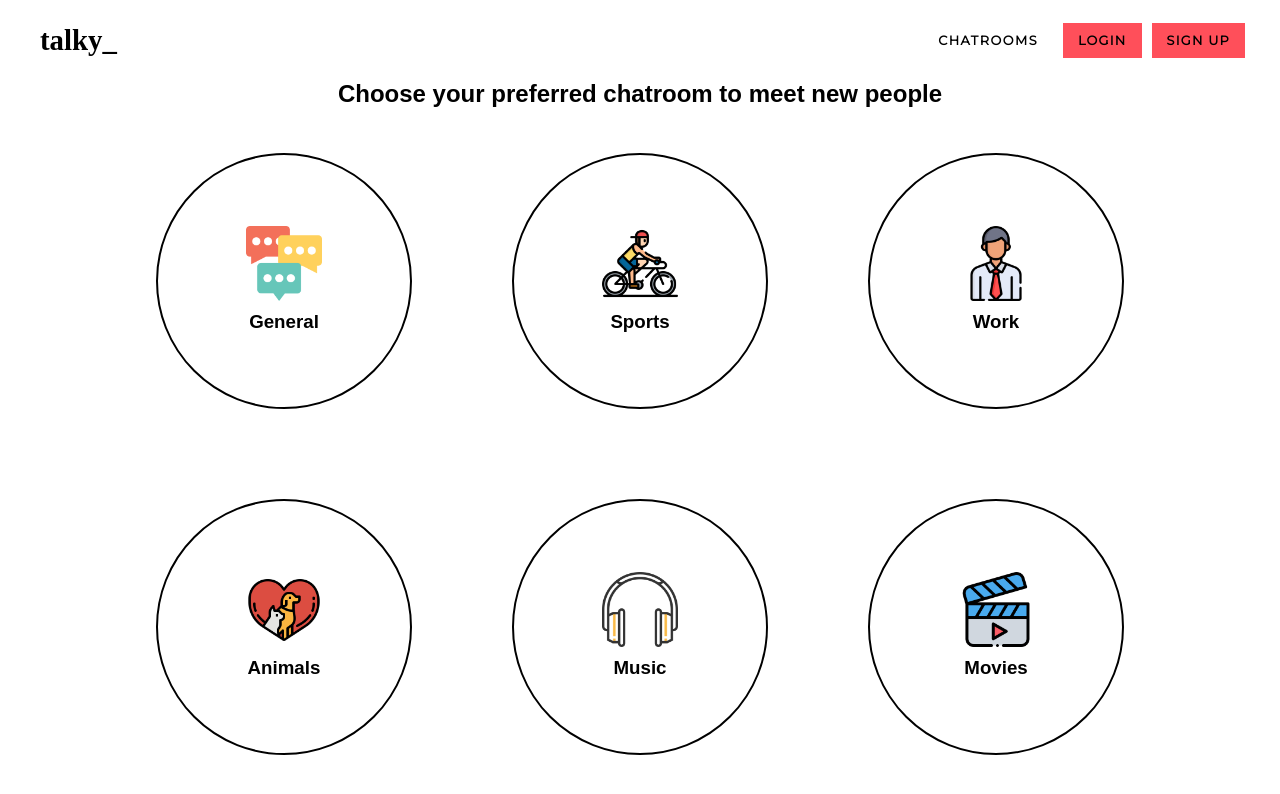
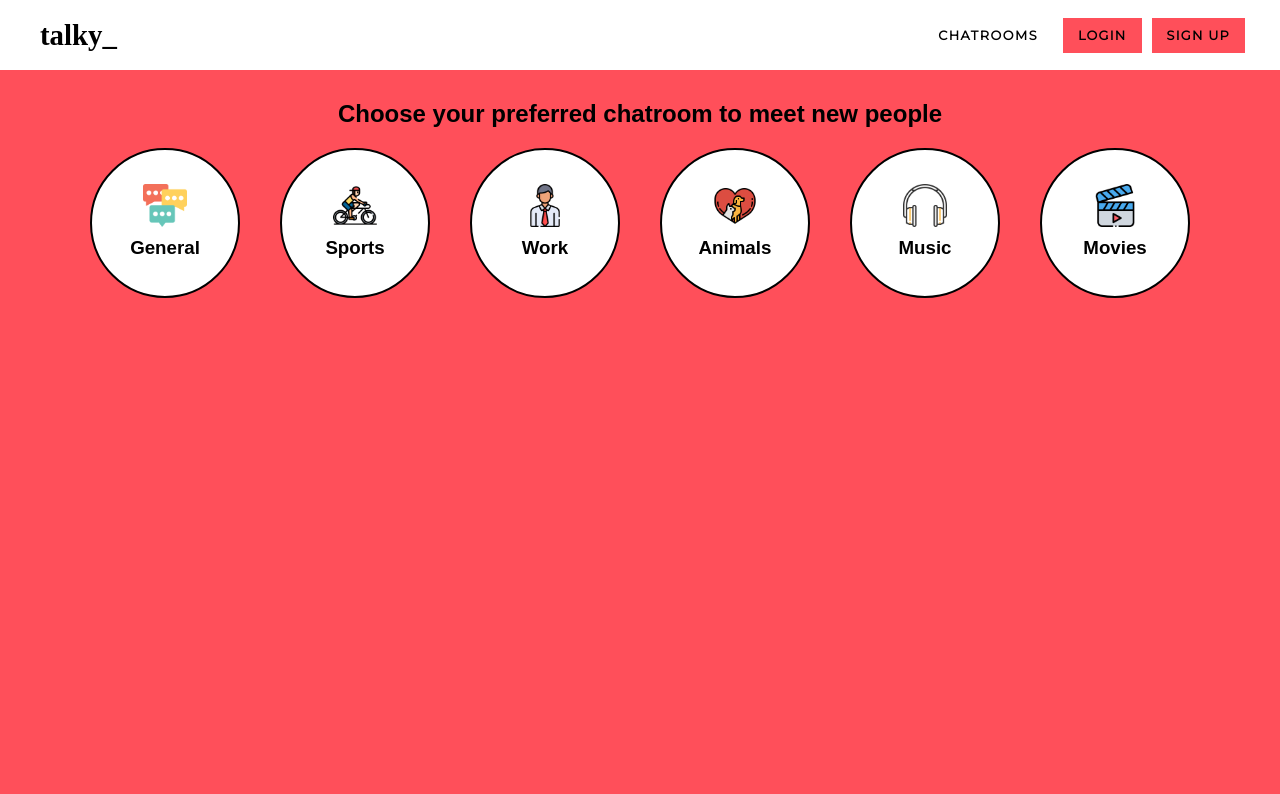
Before and after one commit to bright-fox/talky-react-client, a React (Create React App) app: page /rooms in a window 1280 px wide. Shown: the top 794 px of the page. Built offline with nearby package versions, Linux system fonts and the light colour scheme.

Commit message:
Changed styling of pages

```diff
--- a/src/components/CenterContainer.js
+++ /dev/null
@@ -1,10 +0,0 @@
-import styled from "styled-components"
-
-export default styled.div`
-    display: flex;
-    justify-content: center;
-    align-items: center;
-    background-color: ${props => props.backgroundColor || 'white'};
-    width: ${props => props.width || '100vw'};
-    height: ${props => props.height || '100vh'};
-`
--- a/src/components/Dropdown.js
+++ b/src/components/Dropdown.js
@@ -24,6 +24,7 @@ const Options = styled.div`
     display: ${props => props.dropped ? "block" : "none"};
     border: 1px solid #ff4f5a;
     border-top: none;
+    background-color: #fff;
 
     & > * {
         display: block;
--- a/src/components/Memberlist.js
+++ b/src/components/Memberlist.js
@@ -4,11 +4,11 @@ import styled from "styled-components"
 const Container = styled.div`
     background-color: #fff;
     overflow-y: scroll;
-    height: 90vh;
-    width: 20vw;
+    height: calc(100vh - 70px);
+    width: 15vw;
     position: absolute;
     right: 0;
-    top: 10vh;
+    top: 70px;
 `
 
 const Meta = styled.div`
@@ -39,13 +39,21 @@ const Meta = styled.div`
     }
 `
 
+const UsernameDisplay = styled.div`
+    @import url('https://fonts.googleapis.com/css2?family=Rubik:wght@700&display=swap');
+    font-weight: bold;
+    margin-left: 15px;
+    overflow: hidden;
+    font-family: 'Rubik', sans-serif;
+`
+
 const Memberlist = ({ members }) => {
     return (
         <Container>
             <Meta>Online ({members.length})</Meta>
             <div>
                 {members.map(member => {
-                    return <div key={member}>{member}</div>
+                    return <UsernameDisplay key={member}>{member}</UsernameDisplay>
                 })}
             </div>
         </Container>
--- a/src/components/Message.js
+++ b/src/components/Message.js
@@ -6,11 +6,10 @@ const MessageContainer = styled.div`
     background-color: ${props => props.bubbleColor || "#eee"};
     color: ${props => props.textColor || "#000"}
     border-radius: 5px;
-    padding: 10px;
+    padding: 15px;
     ${props => props.isAuthor ? css`margin: 5px 20px 5px auto;` : css`margin: 5px 20px;`}
     position: relative;
     width: 60%;
-    font-size: 0.8rem;
     ${props => props.isAuthor ? css`border-top-right-radius: 0;` : css`border-top-left-radius: 0;`}
 
     &:before {
@@ -52,6 +51,7 @@ const Content = styled.p`
     width: 100%;
     word-break: break-all;
     margin-bottom: 0;
+    margin-top: 5px;
 `
 
 export default ({ author, message, time, isAuthor, textColor, bubbleColor }) => {
--- a/src/components/Navbar.js
+++ b/src/components/Navbar.js
@@ -6,6 +6,14 @@ import Dropdown from "./Dropdown"
 import usercontext from "../contexts/usercontext"
 import { removeUser } from "../util/cache"
 import { LOGOUT } from "../actions"
+
+const Container = styled.div`
+    padding: 0 30px;
+    display: flex;
+    align-items: center;
+    justify-content: space-between;
+    height: 70px;
+`
 
 const Navlink = styled(Link)`
     @import url('https://fonts.googleapis.com/css2?family=Montserrat&display=swap');
@@ -48,14 +56,6 @@ const Navbrand = styled(Link)`
     font-size: 1.8rem;
     text-decoration: none;
     margin: 10px;
-`
-
-const Container = styled.div`
-    padding: 0 30px;
-    display: flex;
-    align-items: center;
-    justify-content: space-between;
-    height: 10vh;
 `
 
 const RightSide = styled.div`
--- /dev/null
+++ b/src/components/PageContainer.js
@@ -0,0 +1,16 @@
+import styled from 'styled-components';
+
+export default styled.div`
+    ${props => props.fontImport ? props.fontimport : ""}
+    display: flex;
+    flex-direction: ${props => props.fd || "row"};
+    justify-content: ${props => props.jc || "center"};
+    align-items: ${props => props.ai || "center"};
+    ${props => props.matchNavbar ? "min-height: calc(100vh - 70px);" : ""}
+    ${props => props.fullScreen ? "height: 100vh;" : ""}
+    background-color: ${props => props.bc || "#fff"};
+    border-top: ${props => props.bt || "none"};
+    width: 100vw;
+    font-family: ${props => props.fontFamily ? props.fontFamily : "serif"};
+    overflow-x: hidden;
+`
--- a/src/pages/Chatroom.js
+++ b/src/pages/Chatroom.js
@@ -5,35 +5,28 @@ import styled from "styled-components"
 import Message from "../components/Message"
 import Button from "../components/Button"
 import Memberlist from "../components/Memberlist"
-
-const Container = styled.div`
-    display: flex;
-    justify-content: center;
-    height: 90vh;
-    width: 100vw;
-    border-top: 1px solid #eee;
-    background-color: #eee;
-`
+import PageContainer from '../components/PageContainer';
 
 const Div = styled.div`
     width: 40vw;
     background-color: #fff;
-    display: grid;
     padding: 10px;
+    height: calc(100vh - 70px);
 `
 
 const MessageHistory = styled.div`
-    height: 70vh;
     overflow-y: scroll;
     border-top: 1px solid #eee;
     display: flex;
     flex-direction: column;
+    height: calc(100% - 130px);
 `
 
 const MessageForm = styled.form`
     display: flex;
-    width: 100%;
+    height: 40px;
     justify-content: center;
+    margin: 10px 0;
 
     & input {
         width: 100%;
@@ -46,7 +39,8 @@ const MessageForm = styled.form`
 
 const Topbar = styled.div`
     display: flex;
-    padding: 0 10px;
+    padding: 10px;
+    height: 70px;
     justify-content: space-between;
     align-items: center;
 `
@@ -76,7 +70,7 @@ const Chatroom = () => {
     }
 
     return (
-        <Container>
+        <PageContainer bt="1px solid #eee" bc="#eee" matchNavbar>
             <Div>
                 <Topbar>
                     <h2 style={{ margin: "10px" }}>{id}</h2>
@@ -88,9 +82,9 @@ const Chatroom = () => {
                 <MessageForm onSubmit={submitHandler}>
                     <input placeholder="Send a message.." type="text" value={newMessage} onChange={e => setNewMessage(e.target.value)} />
                 </MessageForm>
-                <Memberlist members={members} />
             </Div>
-        </Container>
+            <Memberlist members={members} />
+        </PageContainer>
     )
 }
 
--- a/src/pages/Chatrooms.js
+++ b/src/pages/Chatrooms.js
@@ -1,35 +1,28 @@
 import React from "react"
 import { Link } from "react-router-dom"
 import styled from "styled-components"
-
-const Container = styled.div`
-    @import url('https://fonts.googleapis.com/css2?family=Russo+One&display=swap');
-    font-family: 'Russo One', sans-serif;
-    height: 90vh;
-    display: flex;
-    flex-direction: column;
-    align-items: center;
-`
+import PageContainer from "../components/PageContainer"
 
 const Div = styled.div`
     display: flex;
     flex-wrap: wrap;
-    align-items: center;
-    justify-content: center;
-    height: 90vh;
-    width: 100vw;
+`
+
+const H2 = styled.h2`
+    margin-top: 30px;
 `
 
 const IconContainer = styled.div`
-    width: 20vw;
-    height: 20vw;
+    width: 150px;
+    height: 150px;
     display: flex;
     flex-direction: column;
     align-items: center;
     justify-content: center;
     border: 2px solid black;
-    margin: 20px 50px;
+    margin: 20px;
     border-radius: 100%;
+    background-color: #fff;
 `
 
 const IconLink = styled(Link)`
@@ -61,15 +54,17 @@ const IconLink = styled(Link)`
     }
 `
 
+
+
 const Chatrooms = () => {
     return (
-        <Container>
-            <h2>Choose your preferred chatroom to meet new people</h2>
+        <PageContainer fontImport="@import url('https://fonts.googleapis.com/css2?family=Russo+One&display=swap');" fontFamily="'Russo One', sans-serif" fd="column" bc="#ff4f5a" jc="start" matchNavbar>
+            <H2>Choose your preferred chatroom to meet new people</H2>
             <Div>
                 <IconContainer>
                     <img src={process.env.PUBLIC_URL + "/icons/chat.png"} alt="chat messages" />
-                    <IconLink to="/rooms/general"><h3>General</h3></IconLink>
-                </IconContainer>
+                    < IconLink to="/rooms/general" > <h3>General</h3></IconLink >
+                </IconContainer >
                 <IconContainer>
                     <img src={process.env.PUBLIC_URL + "/icons/bike.png"} alt="bycicle" />
                     <IconLink to="/rooms/sports"><h3>Sports</h3></IconLink>
@@ -90,8 +85,8 @@ const Chatrooms = () => {
                     <img src={process.env.PUBLIC_URL + "/icons/video.png"} alt="video" />
                     <IconLink to="/rooms/movies"><h3>Movies</h3></IconLink>
                 </IconContainer>
-            </Div>
-        </Container>
+            </Div >
+        </PageContainer >
     )
 }
 
--- a/src/pages/Home.js
+++ b/src/pages/Home.js
@@ -1,8 +1,8 @@
 import React from "react"
-import CenterContainer from "../components/CenterContainer"
 import styled from "styled-components"
 import Button from "../components/Button"
 import { useHistory } from "react-router-dom"
+import PageContainer from "../components/PageContainer"
 
 const Div = styled.div`
     @import url('https://fonts.googleapis.com/css2?family=Montserrat&display=swap');
@@ -47,7 +47,7 @@ const Home = () => {
 
     return (
         <>
-            <CenterContainer height="90vh">
+            <PageContainer matchNavbar>
                 <Div>
                     <div className="header">
                         <h2>Meet and socialize.</h2>
@@ -56,8 +56,8 @@ const Home = () => {
                     </div>
                     <img src={process.env.PUBLIC_URL + "/images/communication.jpg"} alt="communication" />
                 </Div>
-            </CenterContainer>
-            <CenterContainer backgroundColor="#EEE">
+            </PageContainer>
+            <PageContainer bc="#EEE" fullScreen>
                 <Card>
                     <img src={process.env.PUBLIC_URL + "/icons/care.png"} alt="hands around heart" />
                     <h2>From us for you</h2>
@@ -73,7 +73,7 @@ const Home = () => {
                     <h2>Different interests</h2>
                     <div>Each chatroom has a theme that gives a hint about the discussed topics.</div>
                 </Card>
-            </CenterContainer>
+            </PageContainer>
         </>
     )
 }
```
